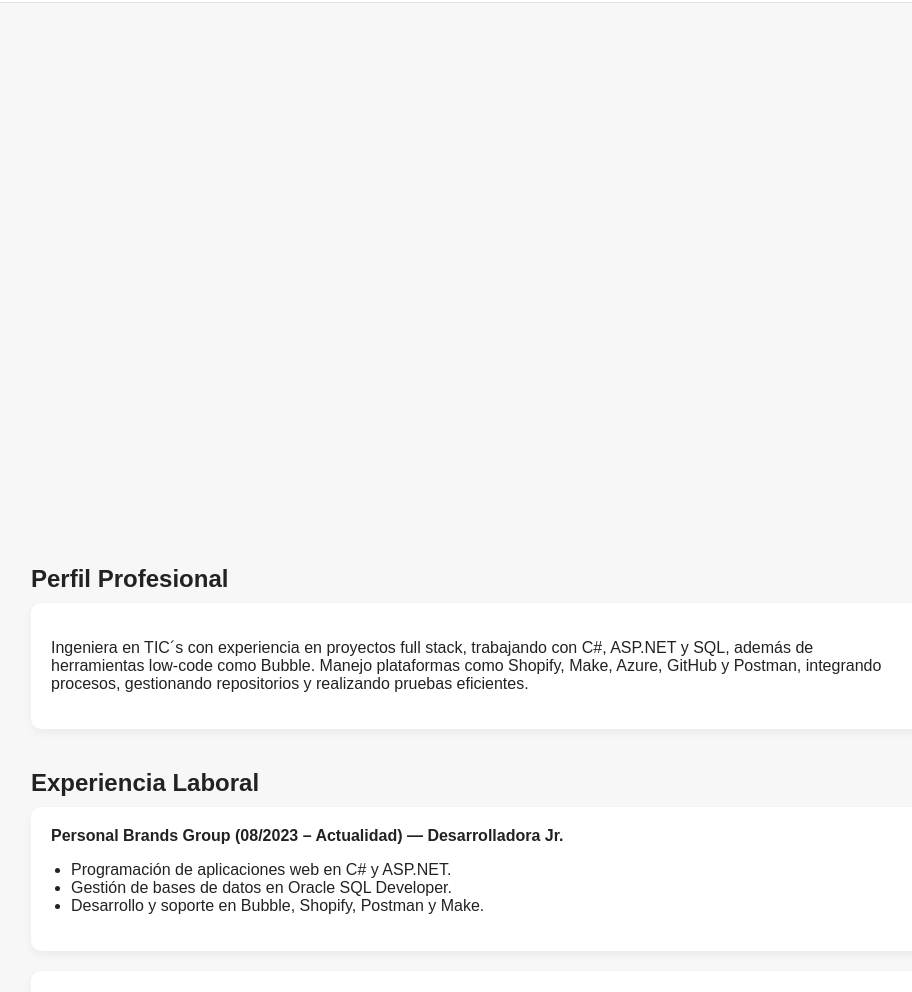
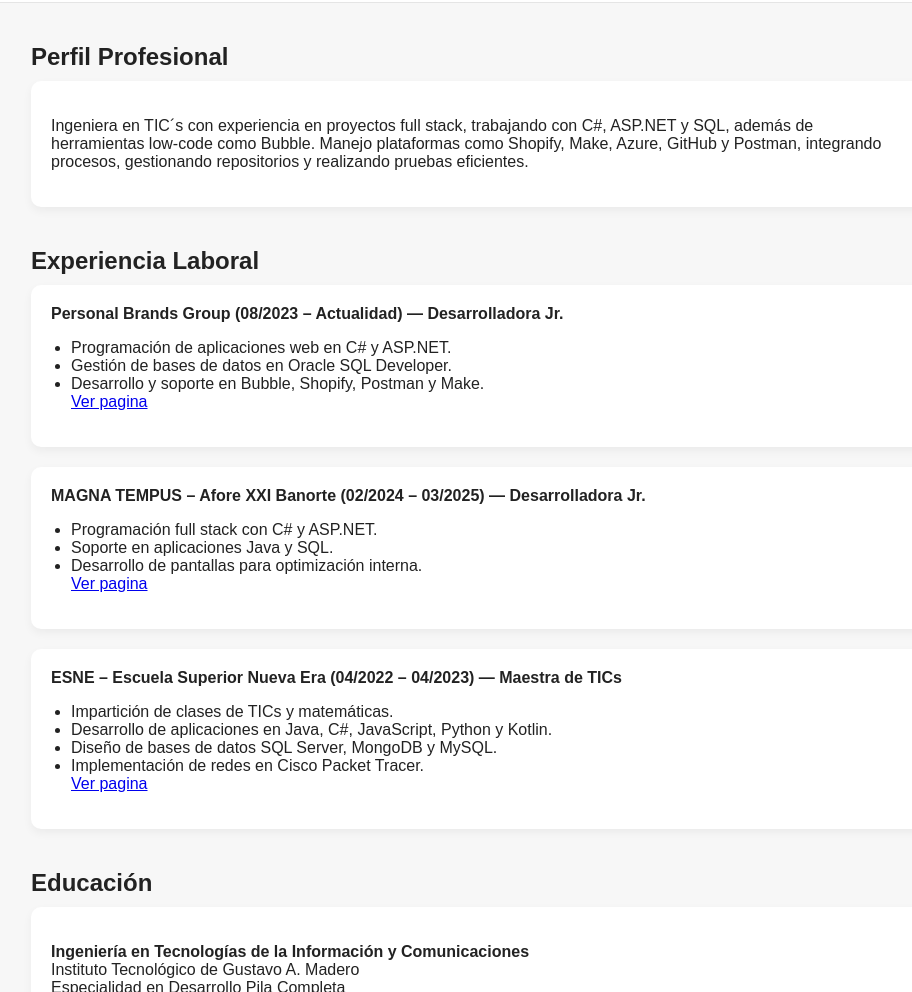
Before and after one commit to jajuzmorillac-maker/PortafolioJuliett, a plain HTML site: page index.html in a window 1280 px wide. Shown: the part 415-1407 px from the top of the page, without its empty margins (159-1071 px from the left). Drawn offline with Linux system fonts and the light colour scheme.

Commit message:
Update index.html
Links de proyectos

```diff
--- a/index.html
+++ b/index.html
@@ -105,7 +105,7 @@
         <p>✉ jajuzmorillac@gmail.com | 📱 5531050349</p>
     </header>
     <!-- Modal automático -->
-<div id="videoModal" class="modal">
+<!--<div id="videoModal" class="modal">
     <div class="modal-content">
         <span id="closeVideoBtn" class="close">&times;</span>
         <iframe
@@ -116,7 +116,7 @@
             style="width:100%; height:500px; border:none; border-radius:12px;">
         </iframe>
     </div>
-</div>
+</div>-->
 
 
     <div class="section">
@@ -135,6 +135,7 @@
                 <li>Programación de aplicaciones web en C# y ASP.NET.</li>
                 <li>Gestión de bases de datos en Oracle SQL Developer.</li>
                 <li>Desarrollo y soporte en Bubble, Shopify, Postman y Make.</li>
+               <a href="https://havoc.mx/" class="btn-link" target="_blank">Ver pagina</a>
             </ul>
         </div>
 
@@ -144,6 +145,7 @@
                 <li>Programación full stack con C# y ASP.NET.</li>
                 <li>Soporte en aplicaciones Java y SQL.</li>
                 <li>Desarrollo de pantallas para optimización interna.</li>
+                <a href="https://www.xxi-banorte.com/" class="btn-link" target="_blank">Ver pagina</a>
             </ul>
         </div>
 
@@ -154,6 +156,7 @@
                 <li>Desarrollo de aplicaciones en Java, C#, JavaScript, Python y Kotlin.</li>
                 <li>Diseño de bases de datos SQL Server, MongoDB y MySQL.</li>
                 <li>Implementación de redes en Cisco Packet Tracer.</li>
+               <a href="https://share.google/KiQdTcJ27Yd8rJP1I" class="btn-link" target="_blank">Ver pagina</a>
             </ul>
         </div>
     </div>
```
